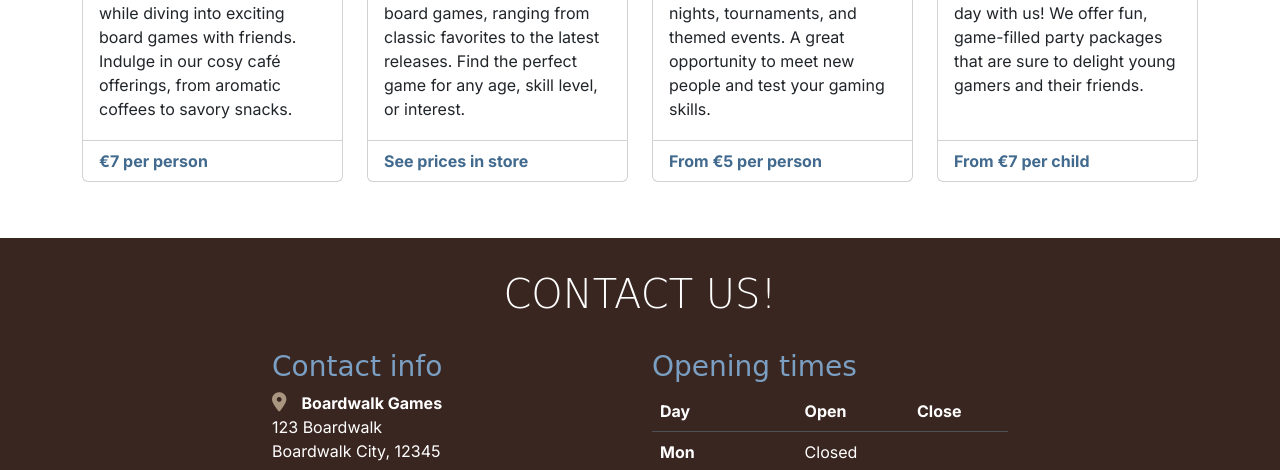
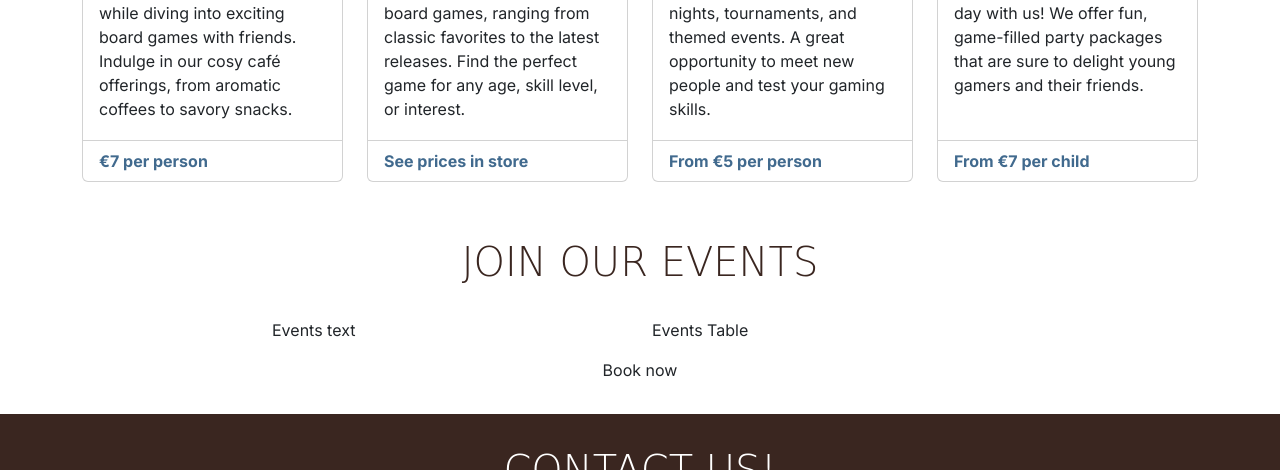
Before and after one commit to motogoatUK/boardwalk-games, a plain HTML site: page index.html in a window 1280 px wide. Shown: the part 936-1406 px from the top of the page. Drawn offline with nearby package versions, Linux system fonts and the light colour scheme; a web font is replaced by a local one.

Commit message:
Add events section boilerplate

```diff
--- a/index.html
+++ b/index.html
@@ -173,6 +173,23 @@
                 </div>
             </div>
         </section>
+        <!--Events and timetable-->
+        <section id="events" class="container section">
+            <div class="row justify-content-center">
+                <div class="col-12 text-center">
+                    <h2 class="display-6">Join our events</h2>
+                </div>
+                <div class="col-12 col-md-6 col-xl-4">
+                    <p>Events text</p>
+                </div>
+                <div class="col-12 col-md-6 col-xl-4">
+                    Events Table
+                </div>
+                <div class="col-12 text-center">
+                    Book now
+                </div>
+            </div>
+        </section>
     </main>
 
     <!-- footer / contact section -->
```
